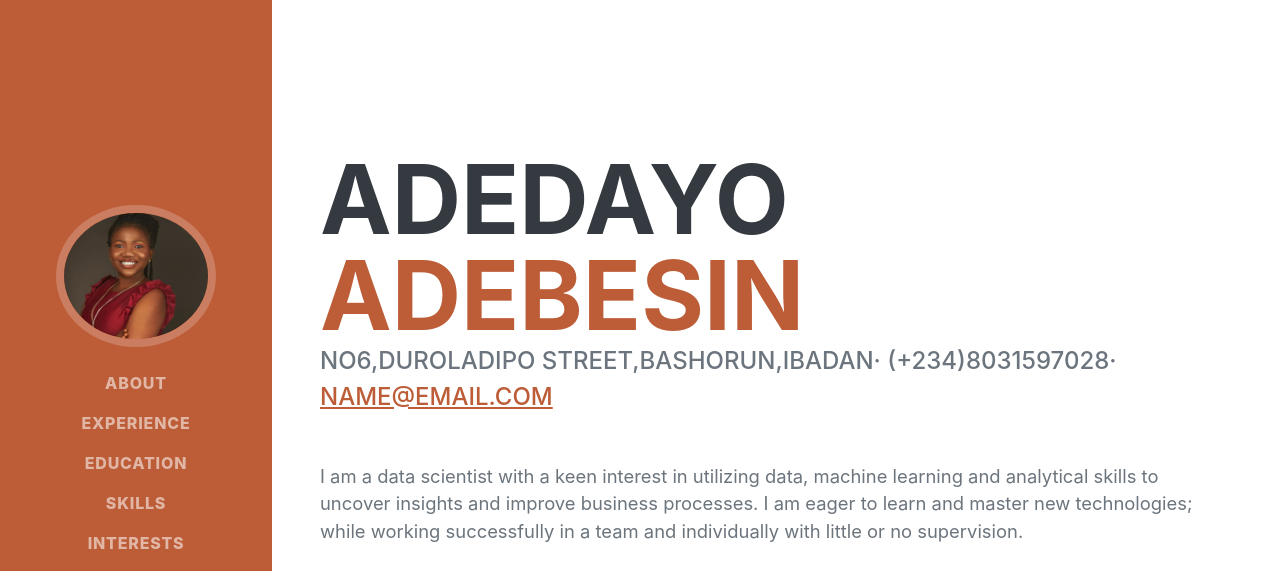
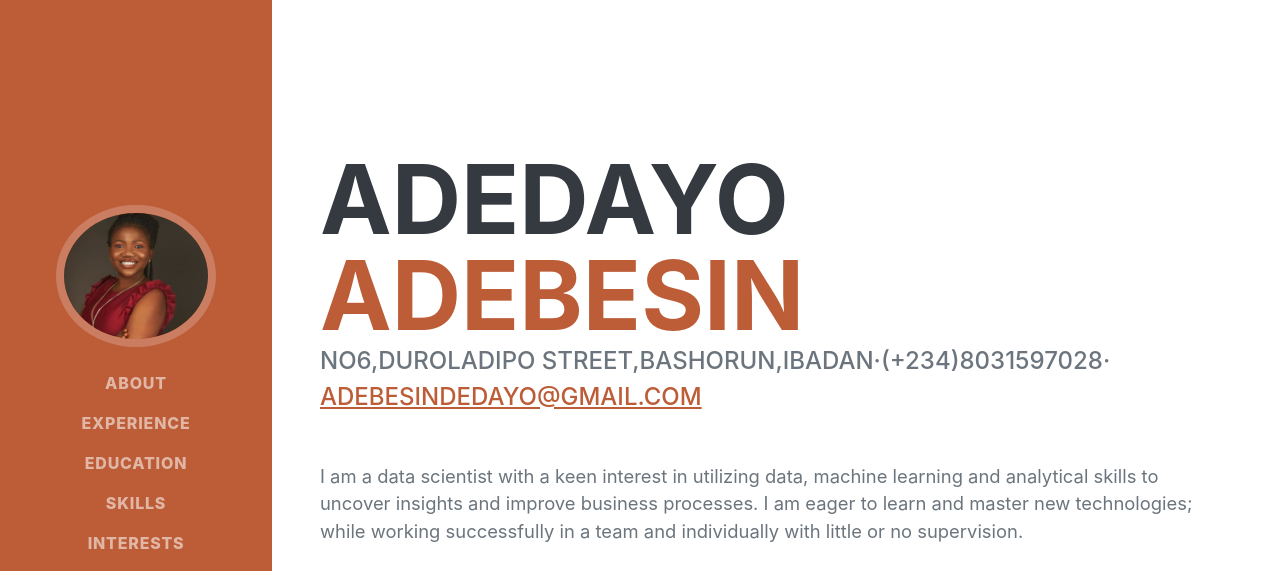
Before and after one commit to Adebesindedayo/Adebesin-Adedayo, a plain HTML site: page index.html in a window 1280 px wide. Shown: the top 571 px of the page. Drawn offline with nearby package versions, Linux system fonts and the light colour scheme; a web font is replaced by a local one.

Commit message:
Update index.html
my email update

```diff
--- a/index.html
+++ b/index.html
@@ -44,8 +44,8 @@
                         <span class="text-primary">Adebesin</span>
                     </h1>
                     <div class="subheading mb-5">
-                        No6,duroladipo street,Bashorun,Ibadan· (+234)8031597028·
-                        <a href="adebesindedayo@gmail.com">name@email.com</a>
+                        No6,duroladipo street,Bashorun,Ibadan·(+234)8031597028·
+                        <a href="adebesindedayo@gmail.com">adebesindedayo@gmail.com</a>
                     </div>
                     <p class="lead mb-5">I am a data scientist with a keen interest in utilizing data, machine learning and analytical skills to uncover insights and improve business processes. I am eager to learn and master new technologies; while working successfully in a team and individually with little or no supervision.</p>
                     <div class="social-icons">
```
